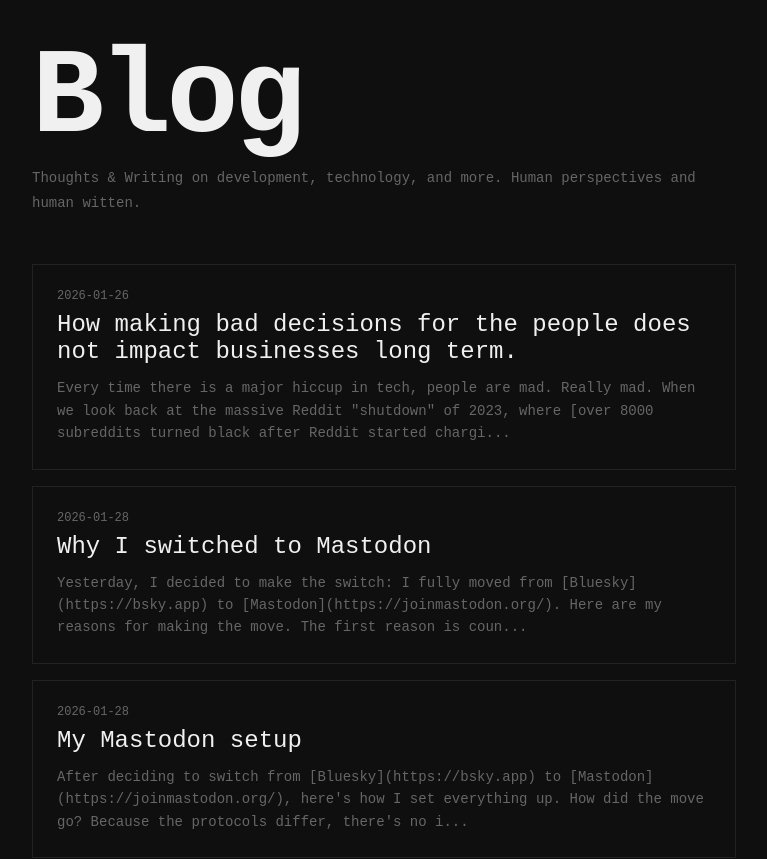
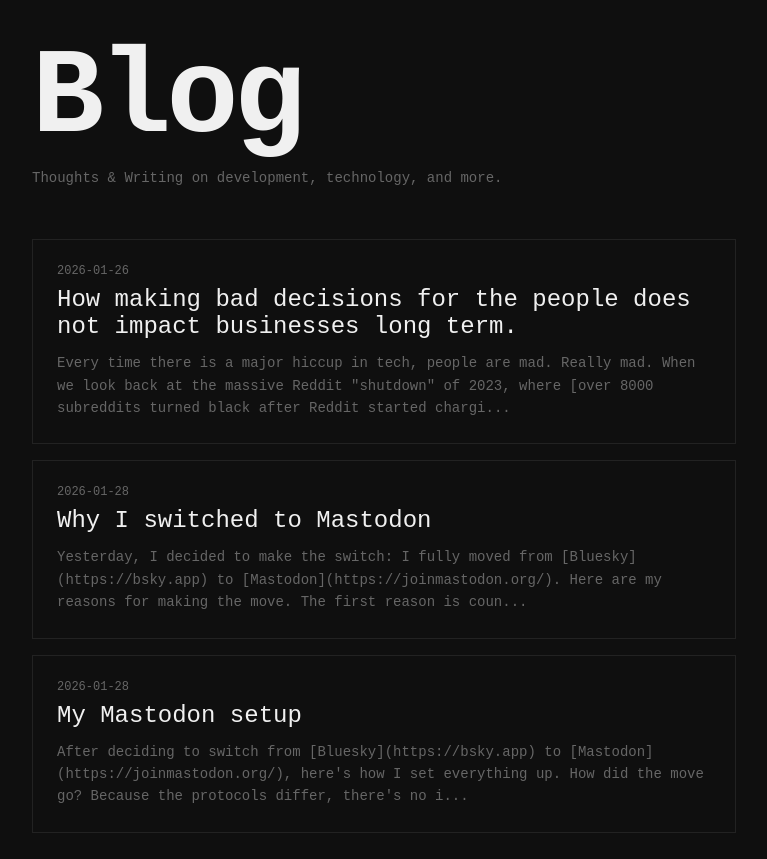
Before and after one commit to thomasboom/thomasboom, a Next.js app in the folder website/: page /blog in a window 1280 px wide. Shown: the top 859 px of the page, without its empty margins (256-1023 px from the left). Built offline with nearby package versions, Linux system fonts and the light colour scheme; a web font is replaced by a local one.

Commit message:
Update page.tsx

```diff
--- a/website/app/blog/page.tsx
+++ b/website/app/blog/page.tsx
@@ -9,7 +9,7 @@ export default function BlogPage() {
           <span>Blog</span>
         </h1>
         <p className="meta">
-          Thoughts & Writing on development, technology, and more. Human perspectives and human witten.
+          Thoughts & Writing on development, technology, and more.
         </p>
       </div>
 
```
